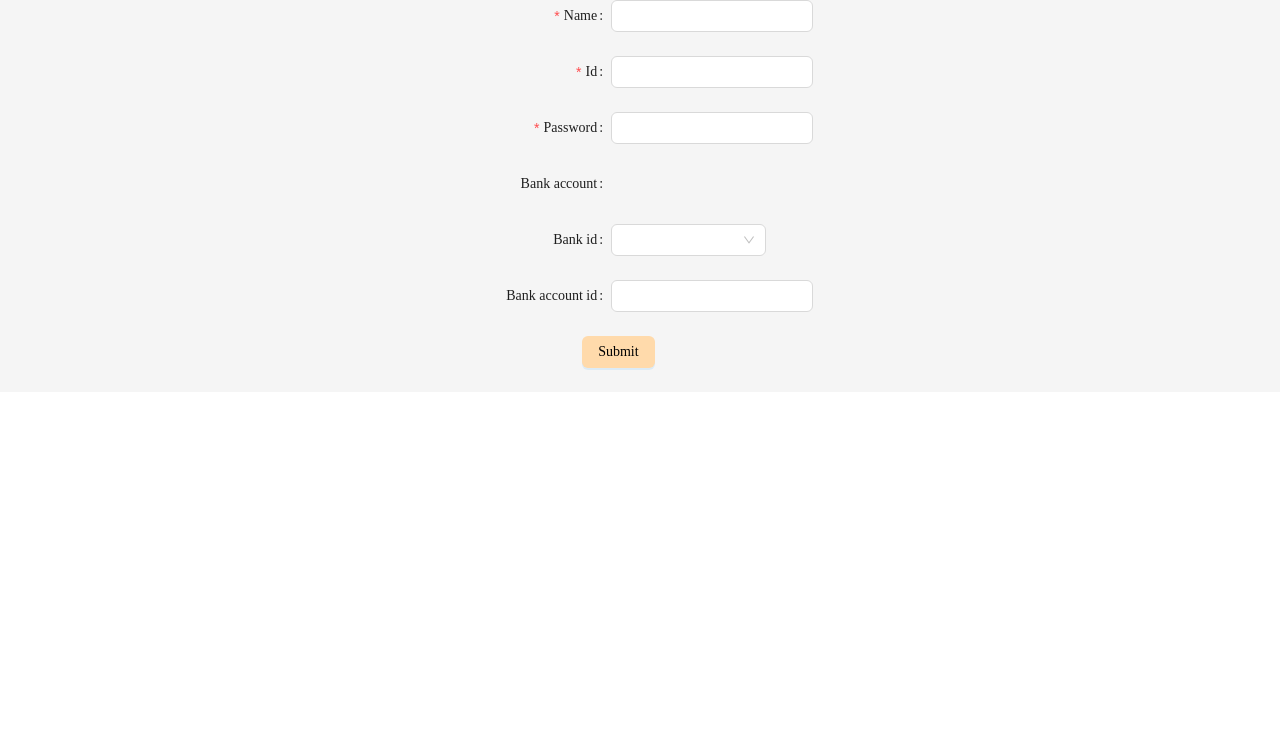
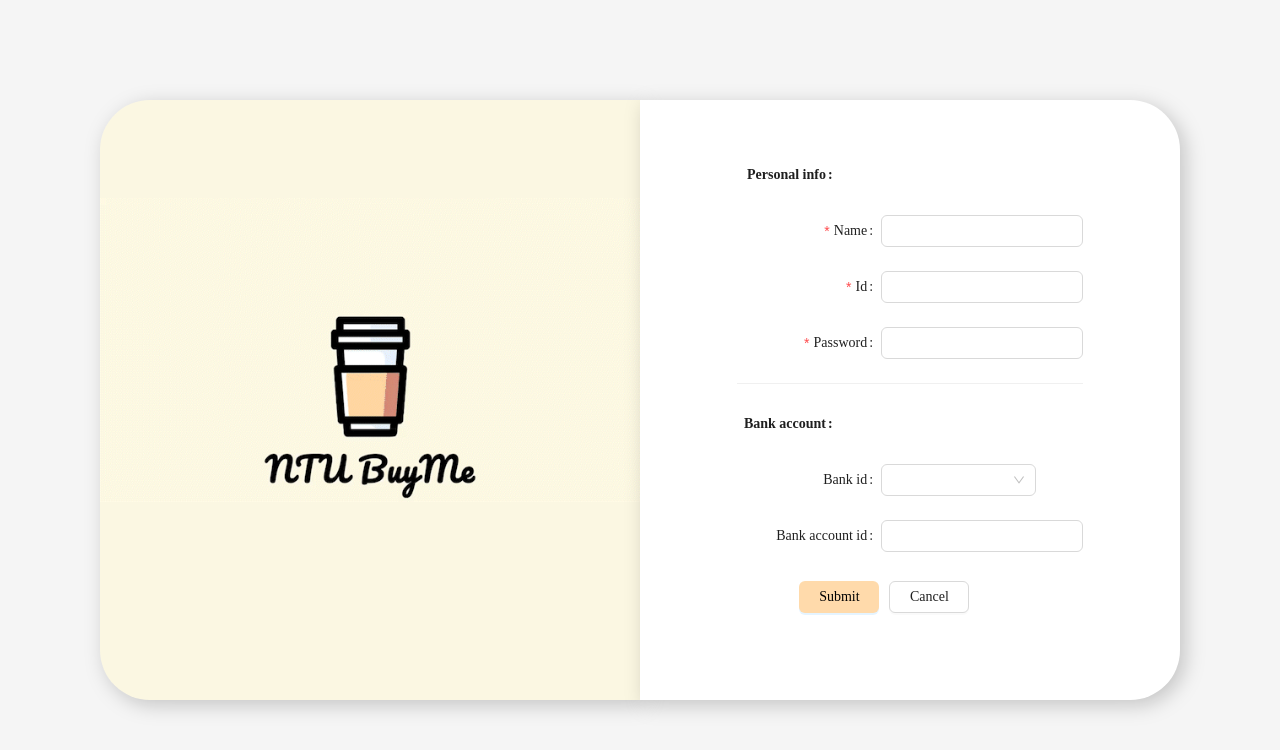
Before and after one commit to tsailawrence/NTUBuyME, a React (Create React App) app in the folder frontend/: page /register in a window 1280 px wide. Shown: the top 750 px of the page. Built offline with nearby package versions, Linux system fonts and the light colour scheme; no server answers.

Commit message:
update register

```diff
--- a/frontend/src/pages/Account.js
+++ b/frontend/src/pages/Account.js
@@ -109,8 +109,8 @@ const Account = ({ collapsed, setCollapsed, me, id }) => {
                     borderRadius: 50,
                     marginTop: 50,
                     marginBottom: 50,
-                    // width: '80%',
-                    marginRight: '10%',
+                    marginRight: '16%',
+                    filter: 'drop-shadow(5px 5px 10px rgba(0, 0, 0, 0.2))',
                 }}
             >
                 <h1>Account</h1>
--- a/frontend/src/pages/Chat.js
+++ b/frontend/src/pages/Chat.js
@@ -135,8 +135,8 @@ function Chat({ collapsed, setCollapsed }) {
                     borderRadius: 50,
                     marginTop: 50,
                     marginBottom: 50,
-                    // width: '80%',
-                    marginRight: '10%',
+                    marginRight: '16%',
+                    filter: 'drop-shadow(5px 5px 10px rgba(0, 0, 0, 0.2))',
                 }}
             >
                 <div>
--- a/frontend/src/pages/MyTasks.js
+++ b/frontend/src/pages/MyTasks.js
@@ -144,8 +144,8 @@ function MyTasks({ collapsed, setCollapsed }) {
                     borderRadius: 50,
                     marginTop: 50,
                     marginBottom: 50,
-                    // width: '80%',
-                    marginRight: '10%',
+                    marginRight: '16%',
+                    filter: 'drop-shadow(5px 5px 10px rgba(0, 0, 0, 0.2))',
                 }}
             >
                 <h1>MyTasks</h1>
--- a/frontend/src/pages/Register.js
+++ b/frontend/src/pages/Register.js
@@ -1,7 +1,7 @@
 import React from 'react'
 import { useState } from 'react'
 import { useApp } from '../UseApp'
-import { Button, Form, Input, Select } from 'antd'
+import { Button, Form, Input, Select, Layout, Divider } from 'antd'
 import { useNavigate } from 'react-router-dom'
 import instance from '../api'
 
@@ -13,6 +13,8 @@ const layout = {
         span: 16,
     },
 }
+
+const { Header, Content } = Layout
 
 const bcrypt = require('bcryptjs')
 const saltRounds = 10
@@ -55,13 +57,61 @@ const Register = ({ setLogin }) => {
         form.resetFields()
     }
     return (
-        <div className="loginFormContainer">
+        <Content
+            className="site-layout-background"
+            style={{
+                padding: 100,
+                height: '100vh',
+                display: 'flex',
+
+                // filter: 'drop-shadow(5px 5px 10px rgba(0, 0, 0, 0.2))',
+            }}
+        >
+            {' '}
+            <div
+                style={{
+                    display: 'flex',
+                    width: '50%',
+                    justifyContent: 'center',
+                    alignItems: 'center',
+                    backgroundColor: '#fbf7e2',
+                    borderTopLeftRadius: 50,
+                    borderBottomLeftRadius: 50,
+                    filter: 'drop-shadow(5px 5px 10px rgba(0, 0, 0, 0.2))',
+                }}
+            >
+                <img
+                    src={require('../img/logo_animation.gif')}
+                    alt="Logo"
+                    style={{
+                        width: '100%',
+                        marginTop: '-100px',
+                        // marginBottom: '50px',
+                    }}
+                />
+            </div>
+            <div
+                className="loginFormContainer"
+                style={{
+                    width: '50%',
+                    justifyContent: 'center',
+                    alignItems: 'center',
+                    backgroundColor: 'white',
+                    borderTopRightRadius: 50,
+                    borderBottomRightRadius: 50,
+                    filter: 'drop-shadow(5px 5px 10px rgba(0, 0, 0, 0.2))',
+                }}
+            >
                 <Form
                     {...layout}
                     name="nest-messages"
                     onFinish={onFinish}
                     form={form}
                 >
+                    <Form.Item
+                        label="Personal info"
+                        style={{ marginLeft: '-20%', fontWeight: 'bold' }}
+                    />
                     <Form.Item
                         name={['user', 'name']}
                         label="Name"
@@ -99,7 +149,12 @@ const Register = ({ setLogin }) => {
                             onChange={(e) => setPassword(e.target.value)}
                         />
                     </Form.Item>
-                <Form.Item label="Bank account" />
+
+                    <Divider />
+                    <Form.Item
+                        label="Bank account"
+                        style={{ marginLeft: '-20%', fontWeight: 'bold' }}
+                    />
                     <Form.Item name={['user', 'bank_id']} label="Bank id">
                         <Select
                             style={{
@@ -131,13 +186,31 @@ const Register = ({ setLogin }) => {
                     >
                         <Input />
                     </Form.Item>
-                <Form.Item wrapperCol={{ ...layout.wrapperCol, offset: 8 }}>
-                    <Button type="primary" htmlType="submit">
+                    <Form.Item wrapperCol={{ ...layout.wrapperCol, offset: 4 }}>
+                        <Button
+                            type="primary"
+                            htmlType="submit"
+                            style={{
+                                margin: 5,
+                                width: 80,
+                            }}
+                        >
                             Submit
+                        </Button>
+                        <Button
+                            type="default"
+                            style={{
+                                margin: 5,
+                                width: 80,
+                            }}
+                            onClick={() => navigate('/login')}
+                        >
+                            Cancel
                         </Button>
                     </Form.Item>
                 </Form>
             </div>
+        </Content>
     )
 }
 
--- a/frontend/src/pages/Transfer.js
+++ b/frontend/src/pages/Transfer.js
@@ -70,8 +70,8 @@ function Transfer({ collapsed, setCollapsed }) {
                     borderRadius: 50,
                     marginTop: 50,
                     marginBottom: 50,
-                    // width: '80%',
-                    marginRight: '10%',
+                    marginRight: '16%',
+                    filter: 'drop-shadow(5px 5px 10px rgba(0, 0, 0, 0.2))',
                 }}
             >
                 <h1>Transfer</h1>
```
Lines whose indentation alone changed are shown as unchanged.
